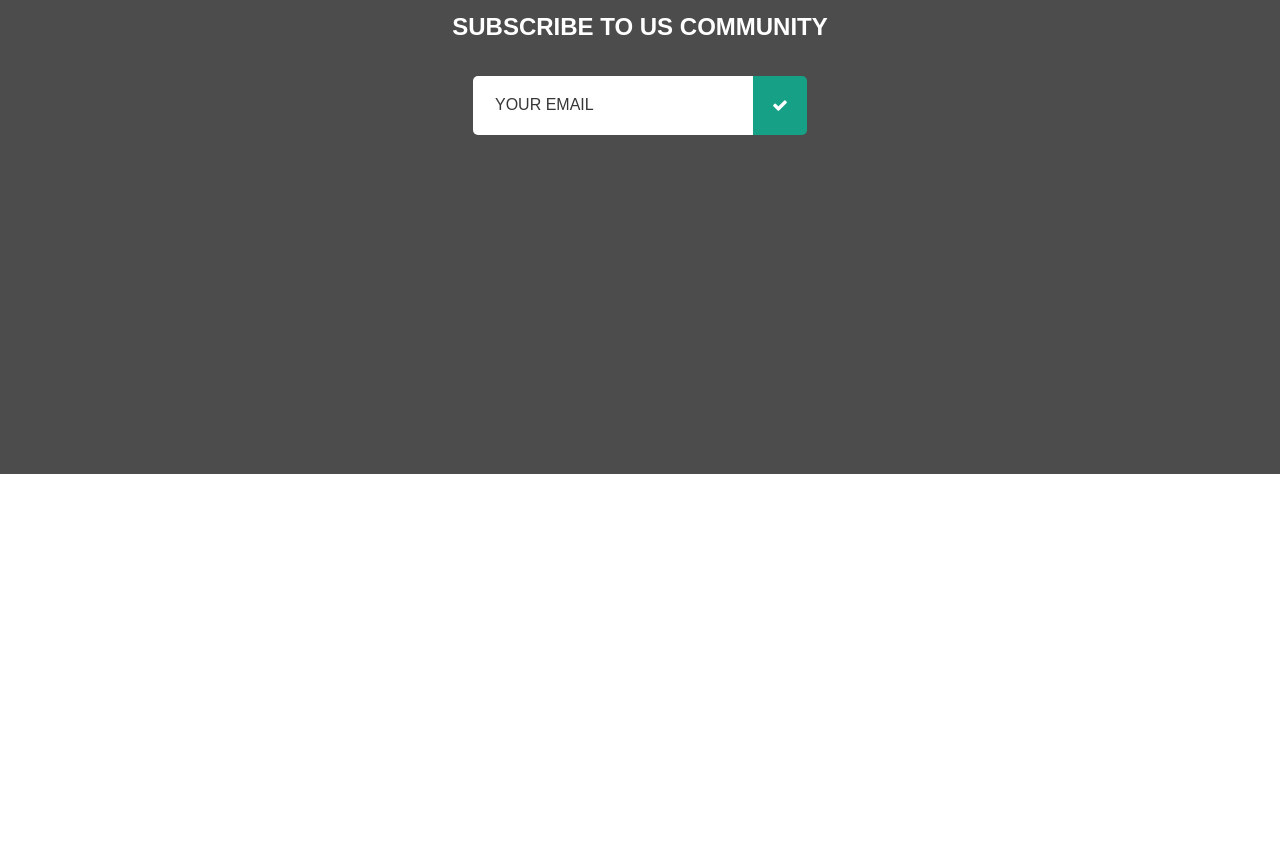
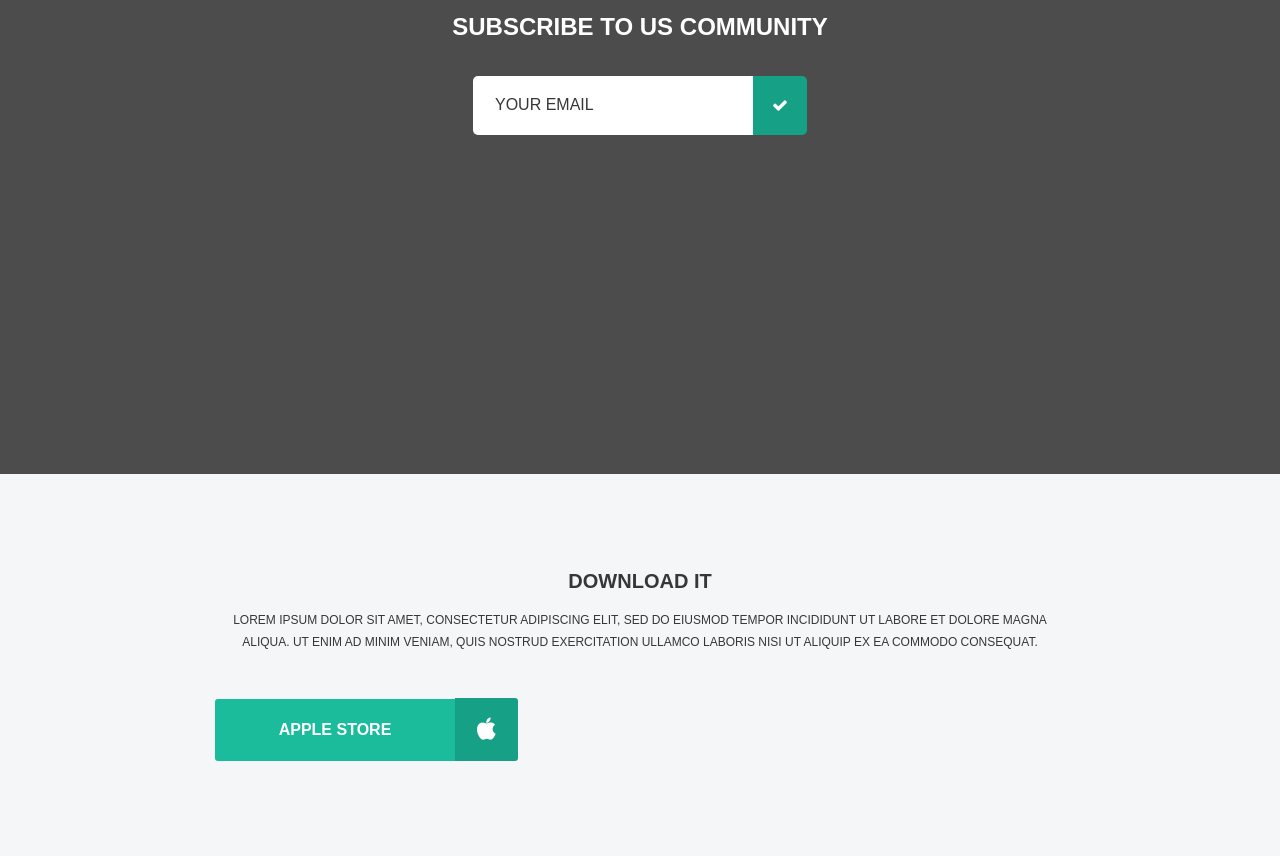
Before and after one commit to GeekHub-Frontend-CMS-8/Khodzitskyi_Yurii_exam, a plain HTML site: page build/index.html in a window 1280 px wide. Shown: the part 2505-3361 px from the top of the page. Before the commit the page ends 2979 px from the top, so only its background shows below. Drawn offline with nearby package versions, Linux system fonts and the light colour scheme; a web font is replaced by a local one.

Commit message:
six section undone

```diff
--- /dev/null
+++ b/assets/sass/_six-section.scss
@@ -0,0 +1,66 @@
+.six-section {
+  &__wrapper {
+    padding: 95px 10px;
+    background-color: #f5f6f7;
+  }
+  &__container {
+    max-width: 850px;
+    margin: 0 auto;
+    display: flex;
+    flex-direction: column;
+    align-content: center;
+    text-align: center;
+  }
+  &__headline {
+    color: #373737;
+    font-family: "Gotham Rounded", sans-serif;
+    font-size: 20px;
+    font-weight: 700;
+    text-transform: uppercase;
+  }
+  &__paragraph {
+    color: #373737;
+    font-family: "Gotham Rounded Medium", sans-serif;
+    font-size: 12px;
+    font-weight: 500;
+    line-height: 22px;
+    text-transform: uppercase;
+    &__position {
+      margin: 16px 0 45px;
+    }
+  }
+  &__form__left-side-button {
+    padding: 22px;
+    width: 100%;
+    max-width: 240px;
+    color: #fff;
+    font-family: "Gotham Rounded", sans-serif;
+    font-size: 16px;
+    font-weight: 700;
+    text-transform: uppercase;
+    background-color: #1abc9c;
+    border: none;
+    border-radius: 3px 0 0 3px;
+    &:hover {
+      background-color: #159278;
+    }
+  }
+  &__form__right-side-button {
+    padding: 0 22px;
+    height: 63px;
+    background-color: #16a085;
+    font-size: 24px;
+    color: #fff;
+    border: none;
+    border-radius: 0 3px 3px 0;
+  }
+  &__form {
+    display: flex;
+    align-items: center;
+    &__button-wrapper {
+      width: 50%;
+      display: flex;
+      align-items: center;
+    }
+  }
+}
--- a/assets/sass/main.scss
+++ b/assets/sass/main.scss
@@ -6,3 +6,4 @@
 @import "third-section";
 @import "fourth-section";
 @import "fifth-section";
+@import "six-section";
--- a/build/index.html
+++ b/build/index.html
@@ -138,5 +138,27 @@
         </button>
     </form>
 </section>
+<section class="six-section__wrapper">
+    <div class="six-section__container">
+        <h2 class="six-section__headline">
+            Download it
+        </h2>
+        <p class="six-section__paragraph six-section__paragraph__position">
+            Lorem ipsum dolor sit amet, consectetur adipiscing elit, sed do eiusmod tempor incididunt
+            ut labore et dolore magna aliqua. Ut enim ad minim veniam, quis nostrud exercitation ullamco
+            laboris nisi ut aliquip ex ea commodo consequat.
+        </p>
+        <form class="six-section__form">
+            <div class="six-section__form__button-wrapper">
+                <button class="six-section__form__left-side-button">
+                    apple store
+                </button>
+                <button class="six-section__form__right-side-button">
+                    <i class="fa fa-apple"></i>
+                </button>
+            </div>
+        </form>
+    </div>
+</section>
 </body>
 </html>
```
Also changed, not shown: assets/index.html (+22 -0 lines), build/css/main.css.
